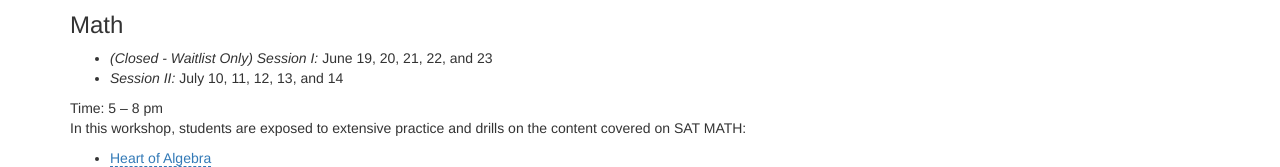
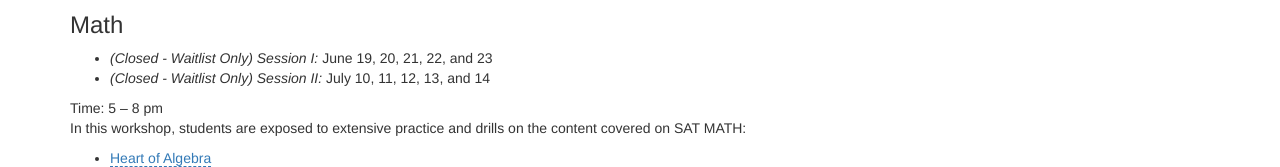
Before and after one commit to joelcollinsdc/tutorsue.com, a plain HTML site: page index.html in a window 1280 px wide. Shown: the part 790-957 px from the top of the page. Drawn offline with nearby package versions, Linux system fonts and the light colour scheme.

Commit message:
close math 2

```diff
--- a/index.html
+++ b/index.html
@@ -144,7 +144,7 @@
         <li>
           <em>(Closed - Waitlist Only) Session I:</em> June 19, 20, 21, 22, and 23</li>
         <li>
-          <em>Session II:</em> July 10, 11, 12, 13, and 14</li>
+          <em>(Closed - Waitlist Only) Session II:</em> July 10, 11, 12, 13, and 14</li>
       </ul>
       <div class="session-time">Time: 5 – 8 pm</div>
       <p>In this workshop, students are exposed to extensive practice and drills on the content covered on SAT MATH:</p>
```
